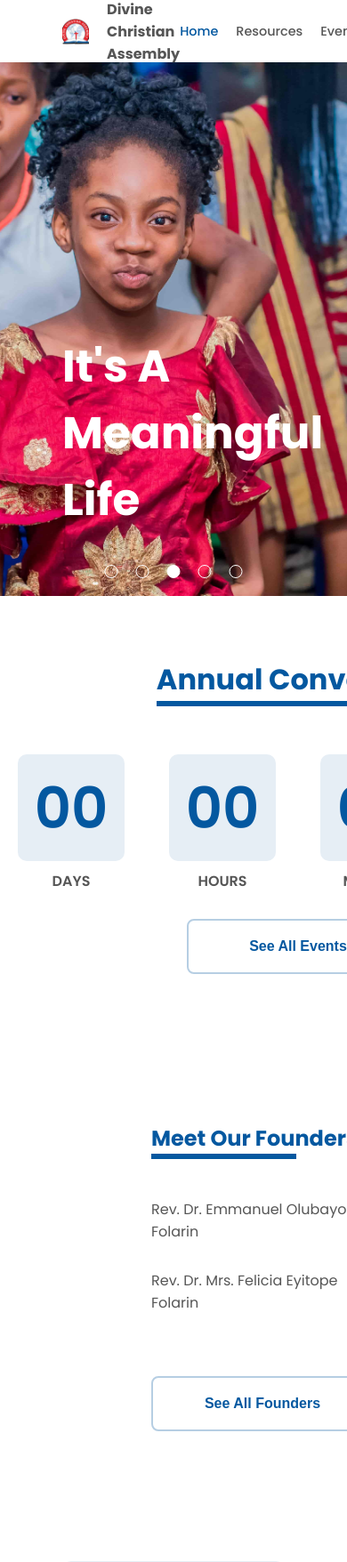
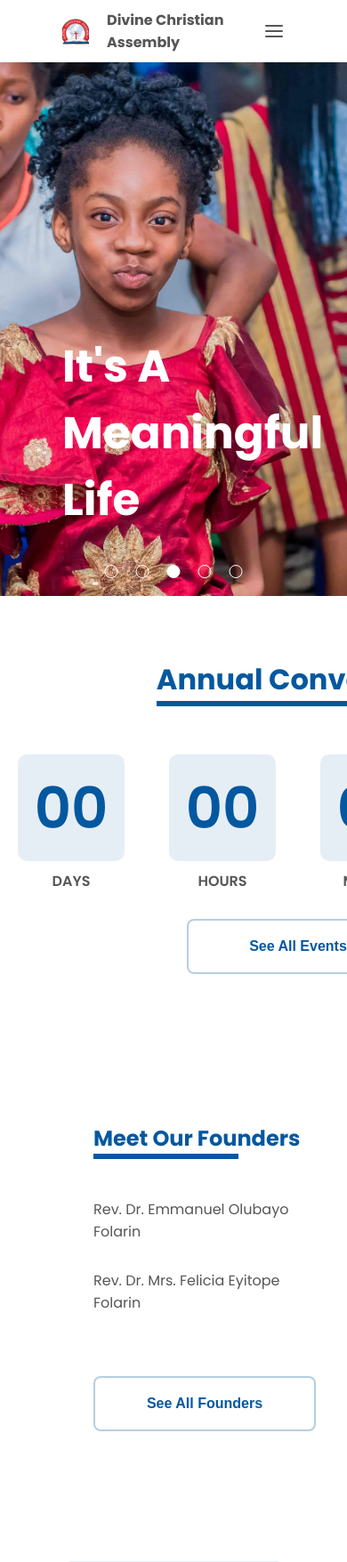
Before and after one commit to NARUDESIGNS/DCA, a PHP site: page / in a window 390 px wide; the page is wider, and only the part inside the window is pictured. Shown: the top 1756 px of that part at 89% size. Run offline with PHP 8.4, Linux system fonts and the light colour scheme.

Commit message:
mobile responsiveness 70% done...

```diff
--- a/index.css
+++ b/index.css
@@ -70,6 +82,7 @@
 
 .overall-container {
     max-width: 1500px;
+    position: relative;
     margin: 0 auto;
 }
 
@@ -82,7 +95,7 @@
     background-color: var(--light-background);
     position: sticky;
     top: 0;
-    z-index: 100;
+    z-index: 5;
     box-shadow: 0 3px 10px rgba(26, 26, 26, 0.1);
 }
 .nav__logo {
@@ -112,6 +125,11 @@
 .nav-items__item:hover,
 .nav-items__item-active {
     color: var(--fill-color);
+}
+
+.nav__menu,
+.nav-items__close {
+    display: none;
 }
 
 .carousel {
@@ -456,3 +482,72 @@
     font-weight: 500;
     margin-top: var(--spacing-lg);
 }
+
+
+/* Tablet | Mobile View */
+@media only screen and (max-width: 1000px) {
+    .contact-details-container {
+        flex-wrap: wrap;
+    }
+}
+
+@media only screen and (max-width: 925px) {
+    .church-details {
+        width: 100%;
+        margin-bottom: var(--spacing-lg);
+    }
+    .church-main-details {
+        width: 100%;
+        justify-content: space-between;
+    }
+
+    .contact-details-container {
+        flex-wrap: nowrap;
+    }
+
+    .footer-items {
+        flex-direction: column;
+    }
+}
+
+@media only screen and (max-width: 870px) {
+    .nav-items {
+        flex-direction: column;
+        align-items: flex-start;
+        gap: 50px;
+        background-color: var(--fill-color);
+        color: white;
+        position: fixed;
+        z-index: 10;
+        top: 0;
+        left: 0;
+        bottom: 0;
+        width: 300px;
+        padding: var(--spacing-lg) var(--spacing-sm);
+        display: none;
+    }
+
+    .nav__menu,
+    .nav-items__close {
+        display: inherit;
+    }
+
+    .nav-items__close {
+        position: absolute;
+        top: 20px;
+        right: 20px;
+    }
+
+    .nav-items__item:hover,
+    .nav-items__item-active {
+        color: currentColor;
+    }
+
+    .founders {
+        gap: 35px;
+    }
+
+    .word-for-the-year__word {
+        font-size: 5rem;
+    }
+}
--- a/index.html
+++ b/index.html
@@ -24,9 +24,16 @@
                 <li class="nav-items__item">Give</li>
                 <li class="nav-items__item">Contacts</li>
                 <li class="nav-items__item">About</li>
+
+                <span class="nav-items__close">
+                    <svg xmlns="http://www.w3.org/2000/svg" width="24" height="24" viewBox="0 0 24 24" fill="none" stroke="white" stroke-width="2" stroke-linecap="round" stroke-linejoin="round" class="feather feather-x"><line x1="18" y1="6" x2="6" y2="18"></line><line x1="6" y1="6" x2="18" y2="18"></line></svg>
+                </span>
             </ul>
 
             <!-- TODO: add menu icon here later for mobile -->
+            <span class="nav__menu">
+                <svg xmlns="http://www.w3.org/2000/svg" width="24" height="24" viewBox="0 0 24 24" fill="none" stroke="#565656" stroke-width="2" stroke-linecap="round" stroke-linejoin="round" class="feather feather-menu"><line x1="3" y1="12" x2="21" y2="12"></line><line x1="3" y1="6" x2="21" y2="6"></line><line x1="3" y1="18" x2="21" y2="18"></line></svg>
+            </span>
         </nav>
 
         <!-- Carousel -->
```
Also changed, not shown: other parts of index.css (+22 -2 lines).
